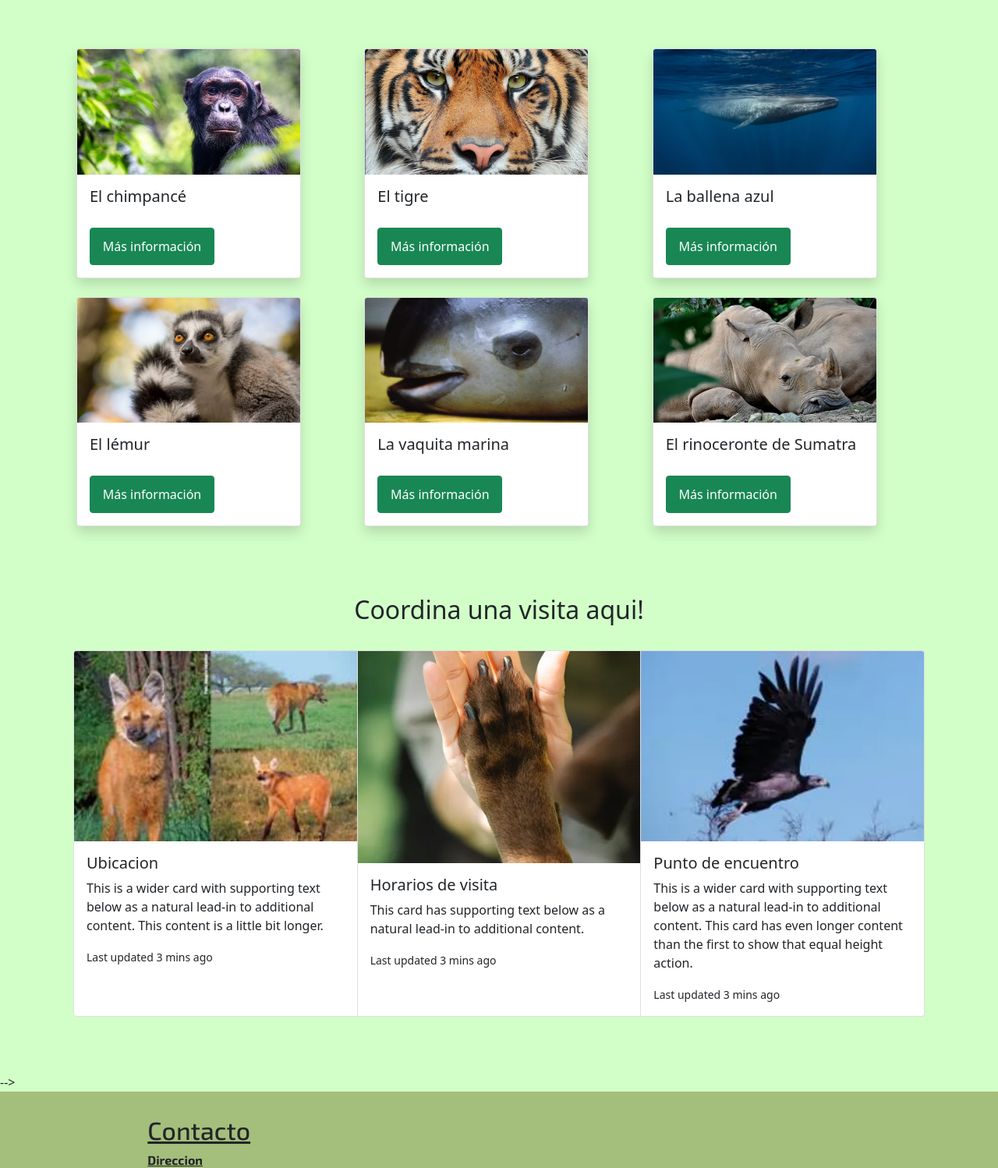
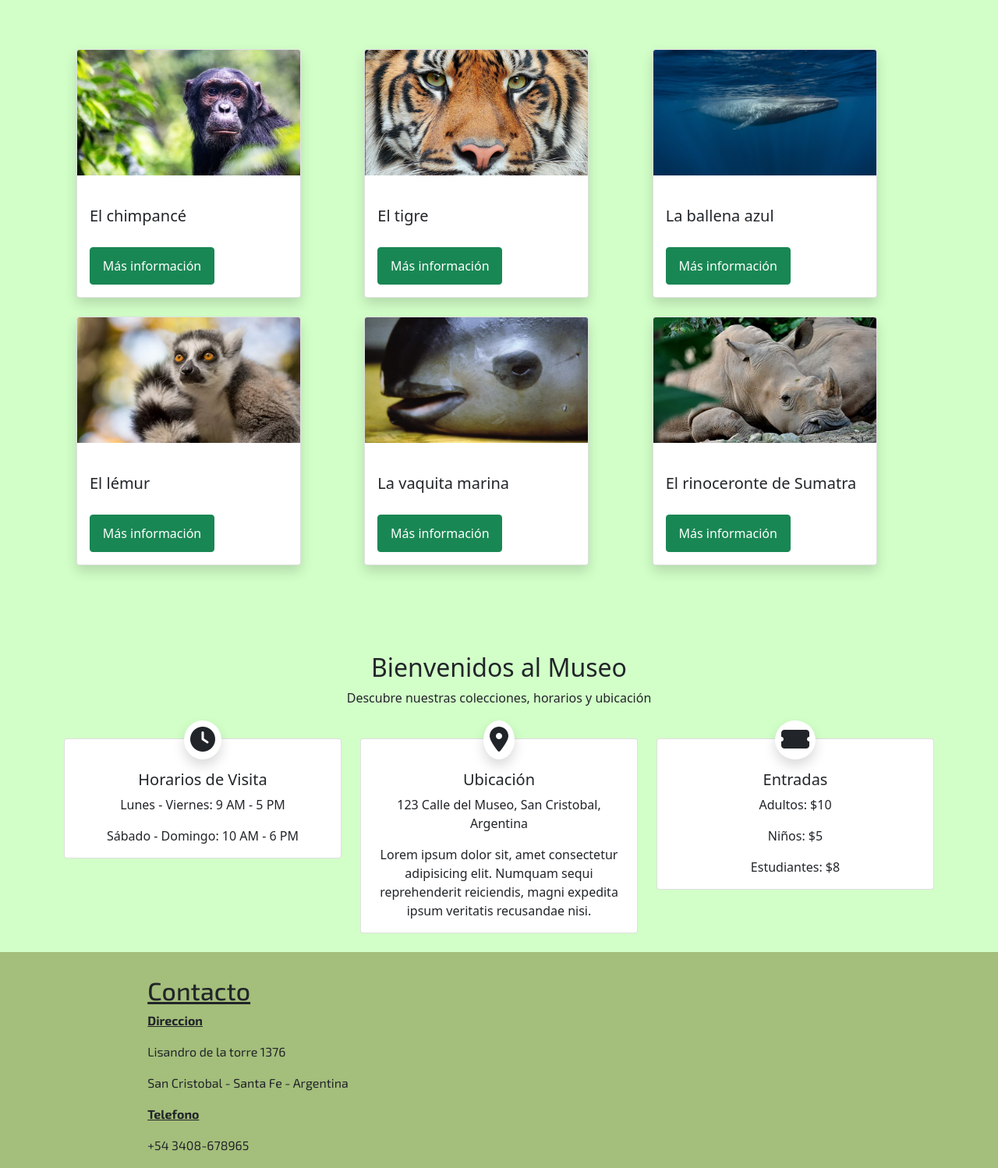
Before and after one commit to ianucraniano/Proyecto2023, a PHP site: page / in a window 1280 px wide. Shown: the part 1004-2502 px from the top of the page at 78% size. Run offline with PHP 8.4, Linux system fonts and the light colour scheme; some libraries are stand-ins or nearby versions; some web fonts are replaced.

Commit message:
actualizacion dia 5/06

```diff
--- a/header.php
+++ b/header.php
@@ -68,9 +68,7 @@ ul li a:hover{
            <li class="nav-item">
             <a class="nav-link  text-light" aria-current="page" href="index.php">El museo</a>
           </li>
-          <li class="nav-item">
-            <a class="nav-link text-light" href="visita.php">Visitas</a>
-          </li>
+
 
           <li class="nav-item">
             <a class="nav-link text-light" href="colecciones.php">Colecciones</a>
@@ -84,7 +82,7 @@ ul li a:hover{
 
     <ul class='navbar-nav ms-auto'>
         <li class="nav-item">
-            <a class=" nav-link text-light " href="login.php"> Ingresar</a>
+            <a class=" nav-link text-light " title="Ingresar" href="login.php"><svg xmlns="http://www.w3.org/2000/svg" width="24" height="24" viewBox="0 0 24 24" style="fill: rgba(255, 255, 255, 1);transform: ;msFilter:;"><path d="M12 2a5 5 0 1 0 5 5 5 5 0 0 0-5-5zm0 8a3 3 0 1 1 3-3 3 3 0 0 1-3 3zm9 11v-1a7 7 0 0 0-7-7h-4a7 7 0 0 0-7 7v1h2v-1a5 5 0 0 1 5-5h4a5 5 0 0 1 5 5v1z"></path></svg> </a>
         </li>
       </ul>
 
@@ -103,7 +101,7 @@ ul li a:hover{
           <a class="nav-link text-light" href="pagAdmin.php">Inicio</a>
         </li>
         <li class="nav-item">
-          <a class="nav-link text-light" href="listadoadm.php">Listado Usuarios</a>
+          <a class="nav-link text-light" href="listadoadm.php">Listado usuarios</a>
         </li>
         <li class="nav-item">
         <a class="nav-link text-light" href="form_agregar.php">Agrega usuario</a>
@@ -112,7 +110,7 @@ ul li a:hover{
         <a class="nav-link text-light" href="menupiezas.php">Piezas</a>
       </li>
         <li class="nav-item">
-        <a class="nav-link text-light" href="salir.php">Salir</a>
+        <a class="nav-link text-light" href="salir.php"><svg xmlns="http://www.w3.org/2000/svg" width="24" height="24" viewBox="0 0 24 24" style="fill: rgba(255, 255, 255, 1);transform: ;msFilter:;"><path d="M19.002 3h-14c-1.103 0-2 .897-2 2v4h2V5h14v14h-14v-4h-2v4c0 1.103.897 2 2 2h14c1.103 0 2-.897 2-2V5c0-1.103-.898-2-2-2z"></path><path d="m11 16 5-4-5-4v3.001H3v2h8z"></path></svg> Salir</a>
       </li>
       </ul>
       <?php
--- a/index.php
+++ b/index.php
@@ -116,7 +116,19 @@
 .carrusel{
   height: 400px;
 }
-
+.card-icon {
+            position: absolute;
+            top: -1.5rem;
+            left: 50%;
+            transform: translateX(-50%);
+            background-color: white;
+            border-radius: 50%;
+            padding: 0.5rem;
+            box-shadow: 0 0.5rem 1rem rgba(0, 0, 0, 0.15);
+        }
+        .card-body {
+            padding-top: 2.5rem;
+        }
 
 </style>
 
@@ -553,39 +565,57 @@
   </div>
 </section> -->
 
- <section class=" container mb-5 p-4 margin-left-4">
 
-<div class="text-center p-4">
-  <h2>Coordina una visita aqui!</h2>
-</div>
+<div class="container mt-5">
+<div class="section-title text-center p-4">
+            <h2>Bienvenidos al Museo</h2>
+            <p>Descubre nuestras colecciones, horarios y ubicación</p>
+        </div>
+        <div class="row">
+            <!-- Carta de Horarios de Visita -->
+            <div class="col-md-4">
+                <div class="card text-center">
+                    <div class="card-icon">
+                        <i class="fas fa-clock fa-2x"></i>
+                    </div>
+                    <div class="card-body">
+                        <h5 class="card-title">Horarios de Visita</h5>
+                        <p class="card-text">Lunes - Viernes: 9 AM - 5 PM</p>
+                        <p class="card-text">Sábado - Domingo: 10 AM - 6 PM</p>
+                    </div>
+                </div>
+            </div>
+            <!-- Carta de Ubicación -->
+            <div class="col-md-4">
+                <div class="card text-center">
+                    <div class="card-icon">
+                        <i class="fas fa-map-marker-alt fa-2x"></i>
+                    </div>
+                    <div class="card-body">
+                        <h5 class="card-title">Ubicación</h5>
+                        <p class="card-text">123 Calle del Museo, San Cristobal, Argentina</p>
+                        <p class="card-text">Lorem ipsum dolor sit, amet consectetur adipisicing elit. Numquam sequi reprehenderit reiciendis, magni expedita ipsum veritatis recusandae nisi.</p>
 
-<div class="card-group">
-  <div class="card">
-    <img src="./imagenes/aguara.webp" class="card-img-top" alt="...">
-    <div class="card-body">
-      <h5 class="card-title">Ubicacion</h5>
-      <p class="card-text">This is a wider card with supporting text below as a natural lead-in to additional content. This content is a little bit longer.</p>
-      <p class="card-text"><small class="text-body-secondary">Last updated 3 mins ago</small></p>
+                    </div>
+                </div>
+            </div>
+            <!-- Otra Carta a Elección -->
+            <div class="col-md-4">
+                <div class="card text-center">
+                    <div class="card-icon">
+                        <i class="fas fa-ticket-alt fa-2x"></i>
+                    </div>
+                    <div class="card-body">
+                        <h5 class="card-title">Entradas</h5>
+                        <p class="card-text">Adultos: $10</p>
+                        <p class="card-text">Niños: $5</p>
+                        <p class="card-text">Estudiantes: $8</p>
+                    </div>
+                </div>
+            </div>
+        </div>
     </div>
-  </div>
-  <div class="card">
-    <img src="./imagenes/animal.webp" class="card-img-top" alt="...">
-    <div class="card-body">
-      <h5 class="card-title">Horarios de visita</h5>
-      <p class="card-text">This card has supporting text below as a natural lead-in to additional content.</p>
-      <p class="card-text"><small class="text-body-secondary">Last updated 3 mins ago</small></p>
-    </div>
-  </div>
-  <div class="card">
-    <img src="./imagenes/aguilas.webp" class="card-img-top" alt="...">
-    <div class="card-body">
-      <h5 class="card-title">Punto de encuentro</h5>
-      <p class="card-text">This is a wider card with supporting text below as a natural lead-in to additional content. This card has even longer content than the first to show that equal height action.</p>
-      <p class="card-text"><small class="text-body-secondary">Last updated 3 mins ago</small></p>
-    </div>
-  </div>
-</div>
-</section> -->
+
 
 
 
@@ -710,8 +740,9 @@
 
 
 
+<script src="https://code.jquery.com/jquery-3.5.1.slim.min.js"></script>
+    <script src="https://cdn.jsdelivr.net/npm/@popperjs/core@2.5.4/dist/umd/popper.min.js"></script>
+    <script src="https://cdn.jsdelivr.net/npm/bootstrap@5.3.2/dist/js/bootstrap.bundle.min.js" integrity="sha384-C6RzsynM9kWDrMNeT87bh95OGNyZPhcTNXj1NW7RuBCsyN/o0jlpcV8Qyq46cDfL" crossorigin="anonymous"></script>
 
-    <script src="https://cdn.jsdelivr.net/npm/bootstrap@5.3.2/dist/js/bootstrap.bundle.min.js" integrity="sha384-C6RzsynM9kWDrMNeT87bh95OGNyZPhcTNXj1NW7RuBCsyN/o0jlpcV8Qyq46cDfL" crossorigin="anonymous"></script>
-    <script src="./js/navbar.js"></script>
   </body>
 </html>
--- a/listadoadm.php
+++ b/listadoadm.php
@@ -95,11 +95,11 @@ include("header.php");
                         <td><?php echo $fila["nombre"]; ?></td>
                         <td><?php echo $fila["apellido"]; ?></td>
                         <td><?php echo $fila["email"]; ?></td>
-                        <td><a class="me-1 btn btn-outline-success btn-sm " title="Editar" href="form_editar.php?idusuarios=<?php echo $fila ['idusuarios'];?>"><svg xmlns="http://www.w3.org/2000/svg" width="16" height="16" fill="currentColor" class="bi bi-pencil-square" viewBox="0 0 16 16">
+                        <td><a class="me-1 btn btn-outline-success btn-lg " title="Editar" href="form_editar.php?idusuarios=<?php echo $fila ['idusuarios'];?>"><svg xmlns="http://www.w3.org/2000/svg" width="18" height="18" fill="currentColor" class="bi bi-pencil-square" viewBox="0 0 16 16">
   <path d="M15.502 1.94a.5.5 0 0 1 0 .706L14.459 3.69l-2-2L13.502.646a.5.5 0 0 1 .707 0l1.293 1.293zm-1.75 2.456-2-2L4.939 9.21a.5.5 0 0 0-.121.196l-.805 2.414a.25.25 0 0 0 .316.316l2.414-.805a.5.5 0 0 0 .196-.12l6.813-6.814z"/>
   <path fill-rule="evenodd" d="M1 13.5A1.5 1.5 0 0 0 2.5 15h11a1.5 1.5 0 0 0 1.5-1.5v-6a.5.5 0 0 0-1 0v6a.5.5 0 0 1-.5.5h-11a.5.5 0 0 1-.5-.5v-11a.5.5 0 0 1 .5-.5H9a.5.5 0 0 0 0-1H2.5A1.5 1.5 0 0 0 1 2.5z"/>
 </svg></a>
-                        <a class="me-1 btn btn-outline-danger btn-sm" title="Eliminar" href="form_eliminar.php?idusuarios=<?php echo $fila ['idusuarios'];?>"><svg xmlns="http://www.w3.org/2000/svg" width="16" height="16" fill="currentColor" class="bi bi-trash3-fill" viewBox="0 0 16 16">
+                        <a class="me-1 btn btn-outline-danger btn-lg" title="Eliminar" href="form_eliminar.php?idusuarios=<?php echo $fila ['idusuarios'];?>"><svg xmlns="http://www.w3.org/2000/svg" width="18" height="18" fill="currentColor" class="bi bi-trash3-fill" viewBox="0 0 16 16">
   <path d="M11 1.5v1h3.5a.5.5 0 0 1 0 1h-.538l-.853 10.66A2 2 0 0 1 11.115 16h-6.23a2 2 0 0 1-1.994-1.84L2.038 3.5H1.5a.5.5 0 0 1 0-1H5v-1A1.5 1.5 0 0 1 6.5 0h3A1.5 1.5 0 0 1 11 1.5m-5 0v1h4v-1a.5.5 0 0 0-.5-.5h-3a.5.5 0 0 0-.5.5M4.5 5.029l.5 8.5a.5.5 0 1 0 .998-.06l-.5-8.5a.5.5 0 1 0-.998.06m6.53-.528a.5.5 0 0 0-.528.47l-.5 8.5a.5.5 0 0 0 .998.058l.5-8.5a.5.5 0 0 0-.47-.528M8 4.5a.5.5 0 0 0-.5.5v8.5a.5.5 0 0 0 1 0V5a.5.5 0 0 0-.5-.5"/>
 </svg></a>
 
--- a/menupiezas.php
+++ b/menupiezas.php
@@ -103,7 +103,7 @@ $result=mysqli_query($conex,$sql);
             <svg xmlns="http://www.w3.org/2000/svg" width="16" height="16" fill="currentColor" class="bi bi-trash3-fill" viewBox="0 0 16 16">
             <path d="M11 1.5v1h3.5a.5.5 0 0 1 0 1h-.538l-.853 10.66A2 2 0 0 1 11.115 16h-6.23a2 2 0 0 1-1.994-1.84L2.038 3.5H1.5a.5.5 0 0 1 0-1H5v-1A1.5 1.5 0 0 1 6.5 0h3A1.5 1.5 0 0 1 11 1.5m-5 0v1h4v-1a.5.5 0 0 0-.5-.5h-3a.5.5 0 0 0-.5.5M4.5 5.029l.5 8.5a.5.5 0 1 0 .998-.06l-.5-8.5a.5.5 0 1 0-.998.06m6.53-.528a.5.5 0 0 0-.528.47l-.5 8.5a.5.5 0 0 0 .998.058l.5-8.5a.5.5 0 0 0-.47-.528M8 4.5a.5.5 0 0 0-.5.5v8.5a.5.5 0 0 0 1 0V5a.5.5 0 0 0-.5-.5"/>
             </svg></a>
-        <button class="btn btn-info view-details" data-id="<?php echo $row['idPiezas']; ?>"><svg xmlns="http://www.w3.org/2000/svg" width="16" height="16" fill="currentColor" class="bi bi-eye-fill" viewBox="0 0 16 16"><path d="M10.5 8a2.5 2.5 0 1 1-5 0 2.5 2.5 0 0 1 5 0"/>
+        <button class="btn btn-info view-details" title="Ver detalles" data-id="<?php echo $fila['idPiezas']; ?>"><svg xmlns="http://www.w3.org/2000/svg" width="16" height="16" fill="currentColor" class="bi bi-eye-fill" viewBox="0 0 16 16"><path d="M10.5 8a2.5 2.5 0 1 1-5 0 2.5 2.5 0 0 1 5 0"/>
               <path d="M0 8s3-5.5 8-5.5S16 8 16 8s-3 5.5-8 5.5S0 8 0 8m8 3.5a3.5 3.5 0 1 0 0-7 3.5 3.5 0 0 0 0 7"/></svg></button>
         <!-- <a class="me-1 btn btn-primary btn-sm" title="Ver detalles" href=".php?idPiezas=<?php echo $fila ['idPiezas'];?>"></a> -->
         </td>
@@ -158,7 +158,7 @@ $result=mysqli_query($conex,$sql);
     $(document).ready(function(){
         $('.view-details').on('click', function(){
             let idP = $(this).data('idPiezas');
-            $.ajax({
+            $.post({
                 url: 'ver_detalles.php',
                 type: 'GET',
                 data: { id: idP },
--- a/ver_detalles.php
+++ b/ver_detalles.php
@@ -2,8 +2,8 @@
 require_once "conexion.php";
 
 // Verificar si se ha pasado el parámetro 'id'
-if (isset($_GET['idPiezas'])) {
-    $id = $_GET['idPiezas'];
+if (isset($_GET['id'])) {
+    $id = $_GET['id'];
 
     // Consulta para obtener los detalles de la pieza
     $sql = "SELECT piezas.*, donante.nombre, donante.apellido
@@ -36,7 +36,7 @@ if (isset($_GET['idPiezas'])) {
 
     foreach ($tables as $clasificacion => $table) {
         if ($row['clasificacion'] == $clasificacion) {
-            $sqlAdditional = "SELECT * FROM $table WHERE Piezas_idPiezas = ?";
+            $sqlAdditional = "SELECT * FROM $table WHERE Piezas_idPiezas = $id";
             $stmtAdditional = $conn->prepare($sqlAdditional);
             $stmtAdditional->bind_param('i', $id);
             $stmtAdditional->execute();
```
